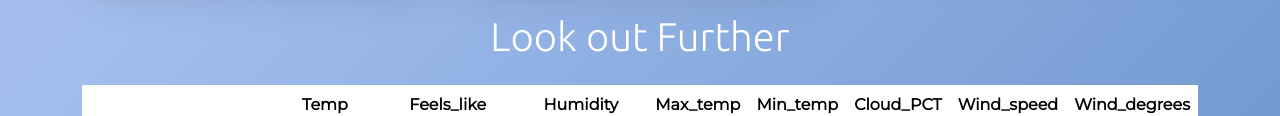
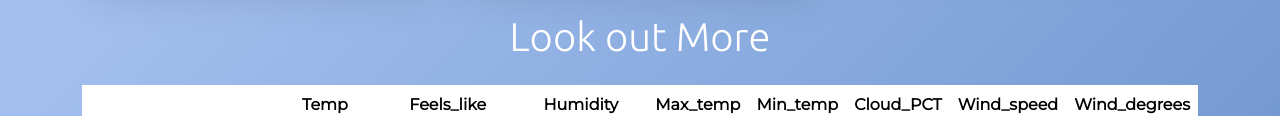
Before and after one commit to Sadaf2005/WheCheck, a plain HTML site: page index.html in a window 1280 px wide. Shown: the part 457-573 px from the top of the page. Drawn offline with nearby package versions, Linux system fonts and the light colour scheme; no server answers; a web font is replaced by a local one.

Commit message:
Added sus

```diff
--- a/index.html
+++ b/index.html
@@ -90,7 +90,7 @@
               </div>
             </div>
 
-            <h2 class="block2 display-6 text-center mb-4">Look out Further</h2>
+            <h2 class="block2 display-6 text-center mb-4">Look out More</h2>
 
             <div class="table-responsive">
               <table class="table text-center">
```
